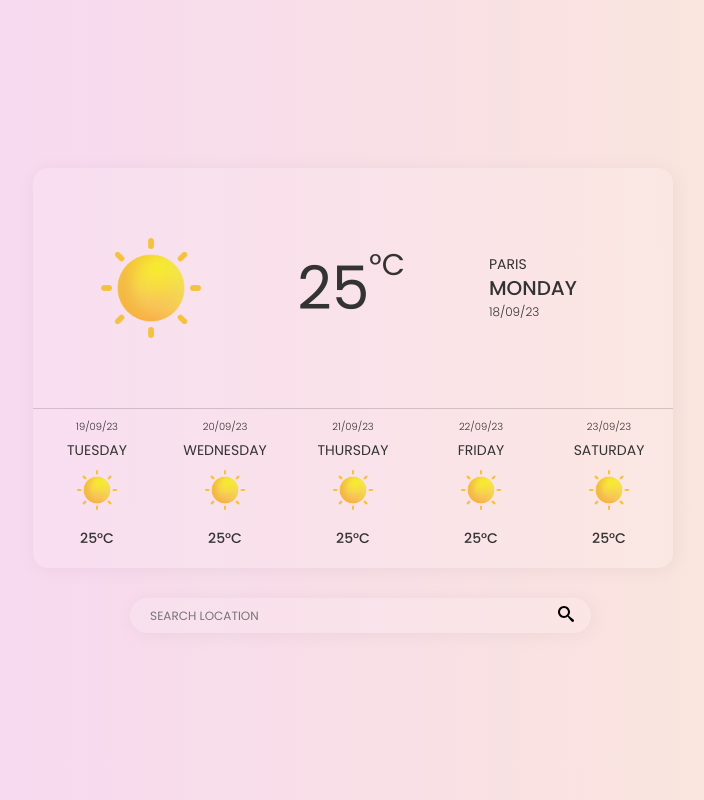
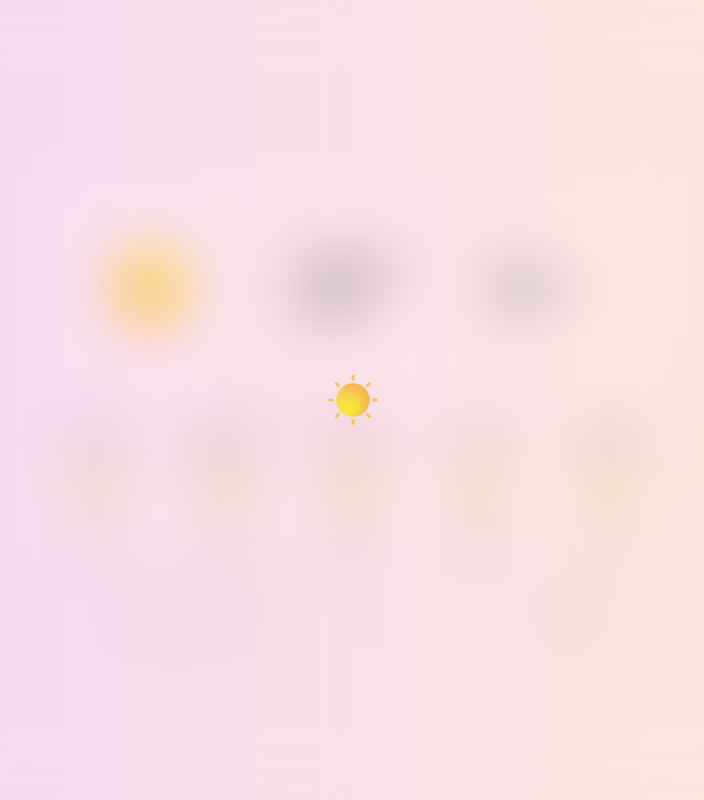
Before and after one commit to TheodorDzhoglev/Simple_Weather, a website: page index.html in a window 1280 px wide. Shown: the whole page, without its empty margins (287-991 px from the left). Drawn offline with Linux system fonts and the light colour scheme.

Commit message:
Actually fixing the app. The last commit was broken

```diff
--- a/index.html
+++ b/index.html
@@ -123,7 +123,7 @@
           <img src="/SVG/search.svg" alt="search icon" class="search__icon" />
         </button>
       </form>
-      <div class="overlay hidden">
+      <div class="overlay">
         <div class="spinner__box">
           <img src="/png/10000.png" alt="weather icon" class="spinner__icon" />
         </div>
--- a/script.js
+++ b/script.js
@@ -220,4 +220,4 @@ const init = function () {
   });
 };
 
-// init();
+init();
```
